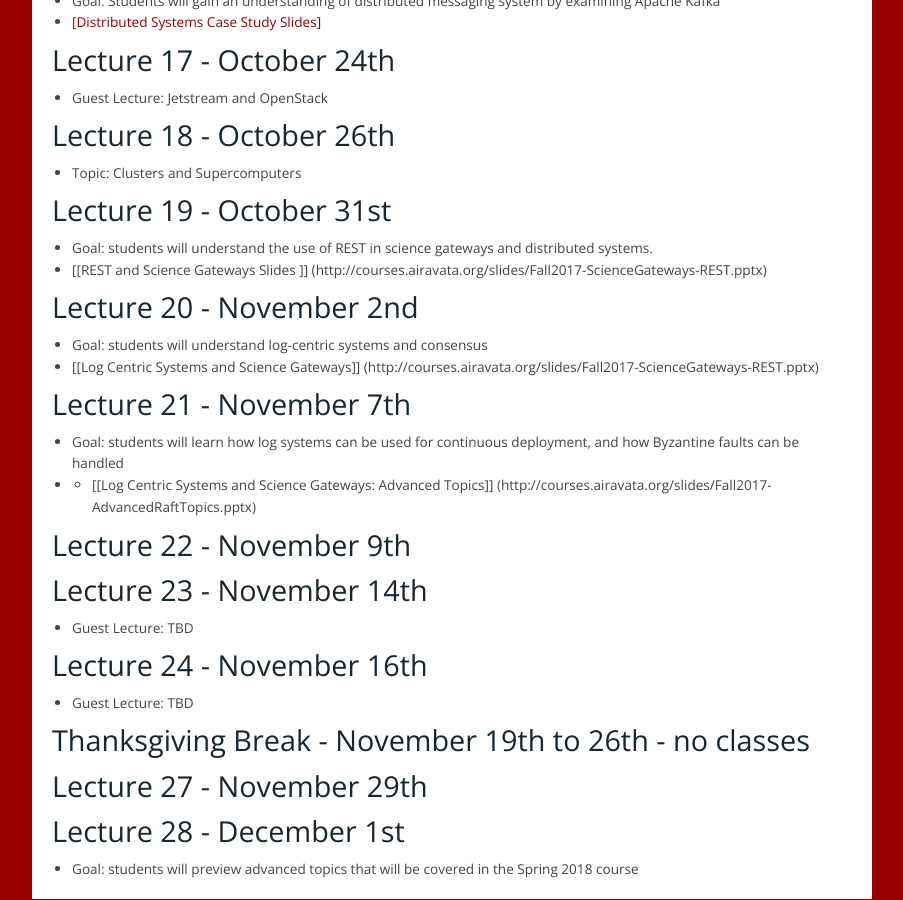
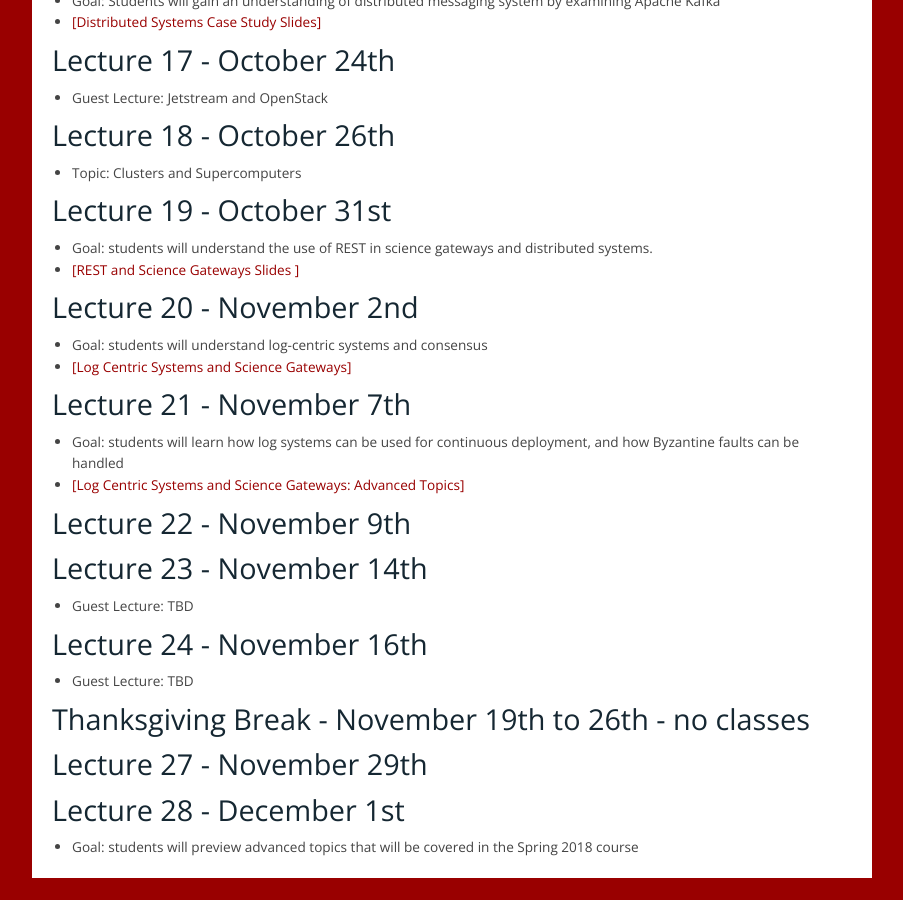
Before and after one commit to airavata-courses/airavata-courses.github.io, a Jekyll site: the page built from lectures.md, in a window 1280 px wide and 900 px high, scrolled down 2250 px. Shown: the whole window, without its empty margins (258-1161 px from the left). Built offline with Jekyll 4.4.1, drawn with Linux system fonts in a browser that asks for light colours; our own code applies the rules of GitHub Pages for plain Markdown files.

Commit message:
adding pdf slides and fixing link issues

```diff
--- a/lectures.md
+++ b/lectures.md
@@ -97,7 +97,7 @@
 
 ###  Lecture 16 - October 18th
 * Goal: Students will gain an understanding of distributed messaging system by examining Apache Kafka
-* [[Distributed Systems Case Study Slides]]({{ site.url }}slides/Fall2017-ApacheKafkaDistributedSystems.pptx)
+* [[Distributed Systems Case Study Slides]]({{ site.url }}slides/Fall2017-ApacheKafkaDistributedSystems.pdf)
 
 ###  Lecture 17 - October 24th
 * Guest Lecture: Jetstream and OpenStack
@@ -107,15 +107,15 @@
 
 ###  Lecture 19 - October 31st
 * Goal: students will understand the use of REST in science gateways and distributed systems.
-* [[REST and Science Gateways Slides ]] ({{ site.url }}slides/Fall2017-ScienceGateways-REST.pptx)
+* [[REST and Science Gateways Slides ]]({{ site.url }}slides/Fall2017-ScienceGateways-REST.pdf)
 
 ###  Lecture 20 - November 2nd
 * Goal: students will understand log-centric systems and consensus
-* [[Log Centric Systems and Science Gateways]] ({{ site.url }}slides/Fall2017-ScienceGateways-REST.pptx)
+* [[Log Centric Systems and Science Gateways]]({{ site.url }}slides/Fall2017-ScienceGateways-REST.pdf)
 
 ###  Lecture 21 - November 7th
 * Goal: students will learn how log systems can be used for continuous deployment, and how Byzantine faults can be handled
-* * [[Log Centric Systems and Science Gateways: Advanced Topics]] ({{ site.url }}slides/Fall2017-AdvancedRaftTopics.pptx)
+* [[Log Centric Systems and Science Gateways: Advanced Topics]]({{ site.url }}slides/Fall2017-AdvancedRaftTopics.pdf)
 
 ###  Lecture 22 - November 9th
 
```
Also changed, not shown: 3 other files.
